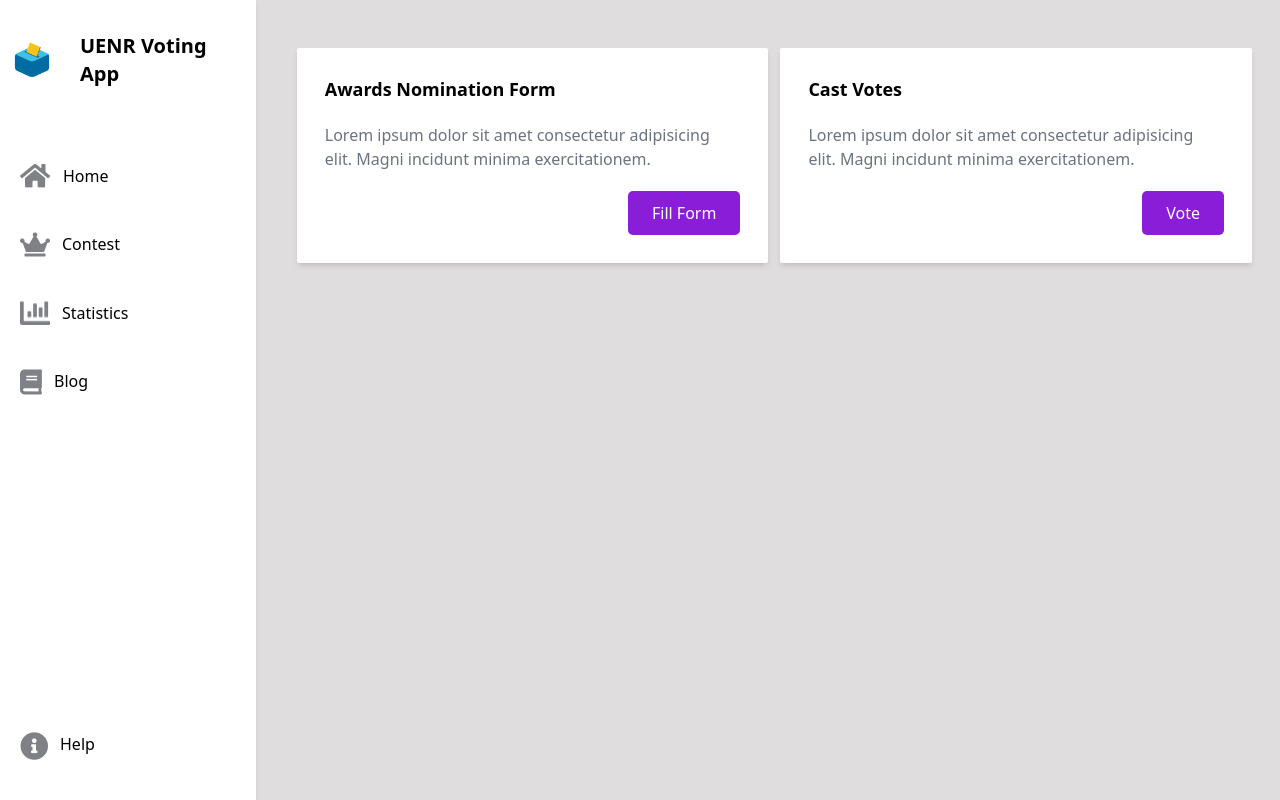
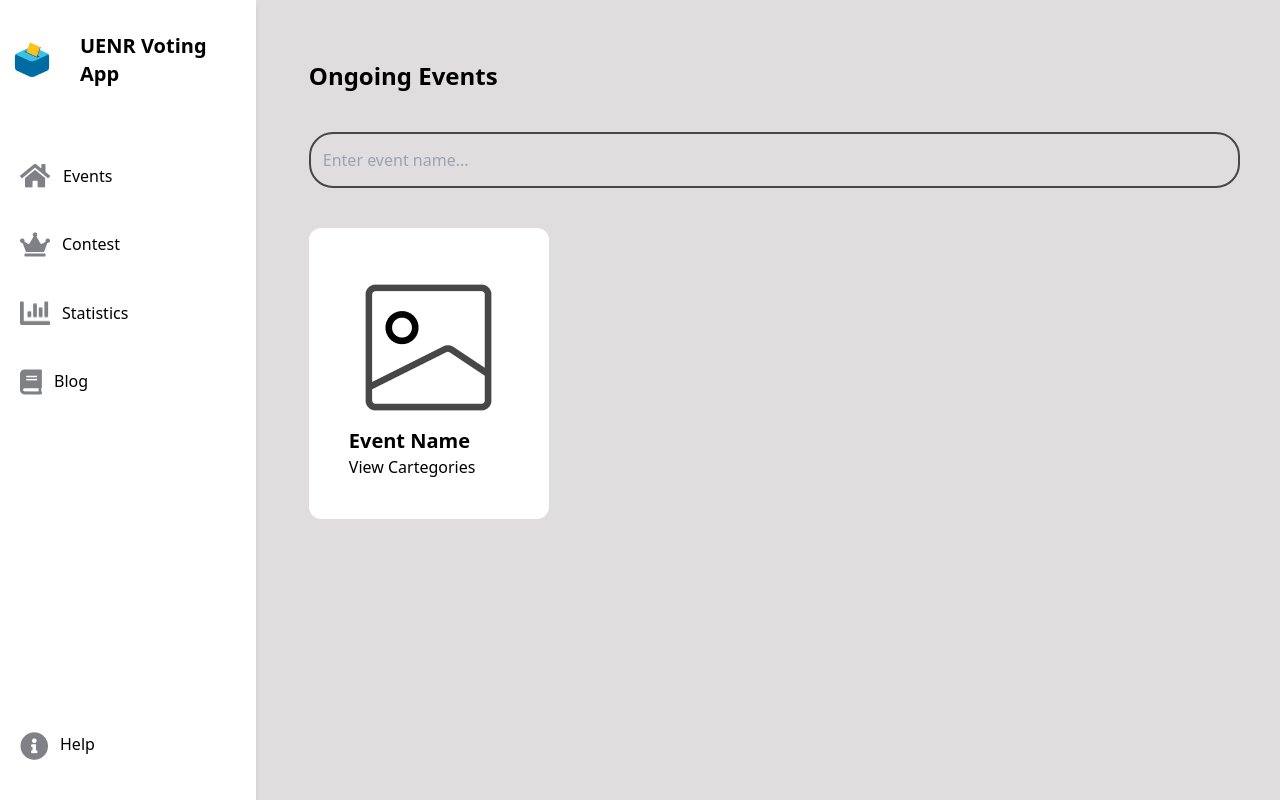
Before and after one commit to urc-voting-system/UENR-Voting-App, a React (Vite) app: page / in a window 1280 px wide. Built offline with nearby package versions, Linux system fonts and the light colour scheme.

Commit message:
Update Main page

```diff
--- a/src/App.scss
+++ b/src/App.scss
@@ -8,6 +8,9 @@ $secondary-light: #9b50d1;
   box-sizing: border-box;
 }
 
+p{
+  font-weight: 500;
+}
 body {
   background: $gray;
 }
--- a/src/Components/Sidebar.jsx
+++ b/src/Components/Sidebar.jsx
@@ -35,7 +35,7 @@ const Sidebar = ({ closeSidebar, sidebarStatus }) => {
             className="hover:bg-gray-200 rounded-md my-3 py-4 px-2 flex space-x-3 cursor-pointer"
           >
             <img src={home} alt="" />
-            <p>Home</p>
+            <p>Events</p>
           </Link>
           <Link
             to={"/contests"}
--- a/src/Pages/Home.jsx
+++ b/src/Pages/Home.jsx
@@ -1,31 +1,44 @@
 import React from "react";
 import Sidebar from "../Components/Sidebar";
 import { Link } from "react-router-dom";
+import { FaSearch } from "react-icons/fa";
+import { img } from "../assets/index";
 
 const Home = ({ sidebarStatus, closeSidebar }) => {
+  // EventsData =[
+  //   {
+  //     'image': "url",
+  //     'title': "Event Name",
+  //   },
+  //   {
+  //     'image': "url",
+  //     'title': "Event Name",
+  //   },
+  // ]
+
   return (
     <div className="home">
       <Sidebar sidebarStatus={sidebarStatus} closeSidebar={closeSidebar} />
 
-      <div className="main_page">
-        <div className="grid grid-col-1 lg:grid-cols-2 gap-3 mt-3 sm:mt-5 p-5 sm:p-7">
-          <div className="bg-white shadow-md rounded-sm p-7">
-            <h1 className="hsm font-bold">Awards Nomination Form</h1>
-            <p className="text-gray-500 my-5">
-              Lorem ipsum dolor sit amet consectetur adipisicing elit. Magni
-              incidunt minima exercitationem.
-            </p>
-            <Link to={"/addform"} className="btn_primary float-right">
-              Fill Form
-            </Link>
+      <div className="main_page p-10">
+        <div className="top-bar">
+          <h1 className="font-bold text-2xl pb-10">Ongoing Events</h1>
+          <div className="search-bar w-full ">
+            <input
+              type="text"
+              className="w-full h-14 rounded-3xl border-2 border-[#474747] bg-transparent px-3 outline-none"
+              placeholder="Enter event name...  "
+            />
           </div>
-          <div className="bg-white shadow-md rounded-sm p-7">
-            <h1 className="hsm font-bold">Cast Votes</h1>
-            <p className="text-gray-500 my-5">
-              Lorem ipsum dolor sit amet consectetur adipisicing elit. Magni
-              incidunt minima exercitationem.
-            </p>
-            <button className="btn_primary float-right">Vote</button>
+
+          <div className="Events-Contianer pt-10">
+           <div className="bg-white rounded-xl w-60 h-auto object-contain p-10">
+            <div>
+              <img src={img} alt="" />
+            </div>
+            <h2 className="font-semibold text-xl">Event Name</h2>
+            <button className="bg-">View Cartegories</button>
+           </div>
           </div>
         </div>
       </div>
--- a/src/assets/index.js
+++ b/src/assets/index.js
@@ -10,6 +10,7 @@ import logo from './logo.png'
 import records from './records.png'
 import stats from './stats.png'
 import profile1  from './profile1.png'
+import img from './img.png'
 
 export
 {
@@ -25,5 +26,6 @@ export
     records,
     stats,
     profile1,
+    img,
 
 }
```
Also changed, not shown: src/assets/img.png (added).
